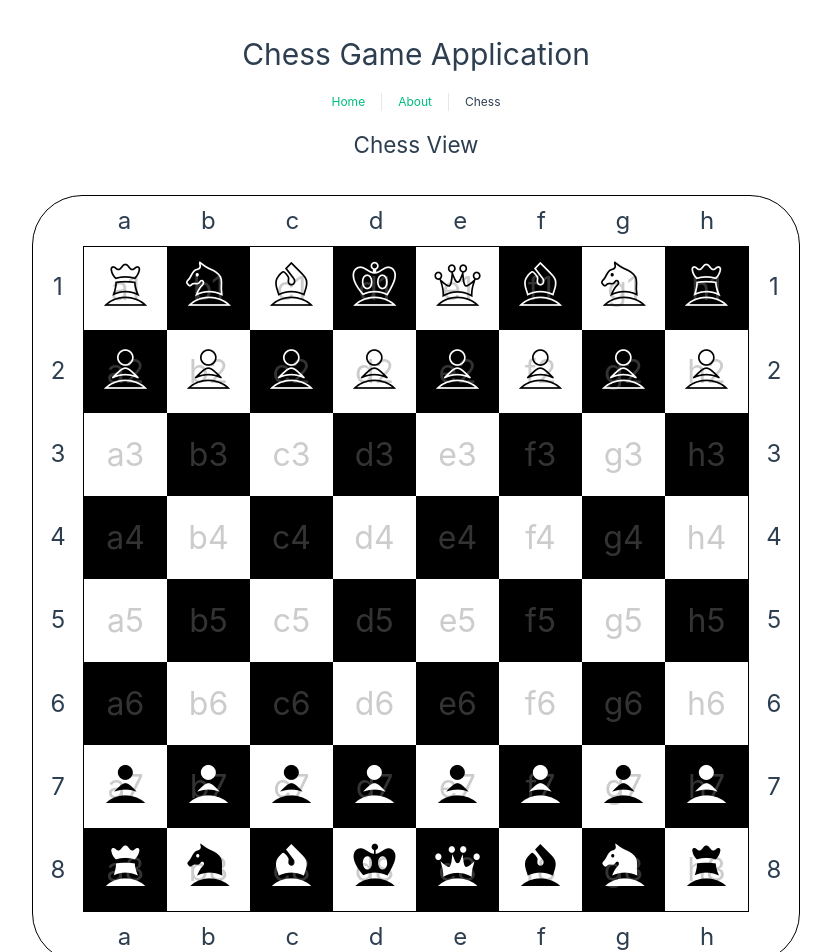
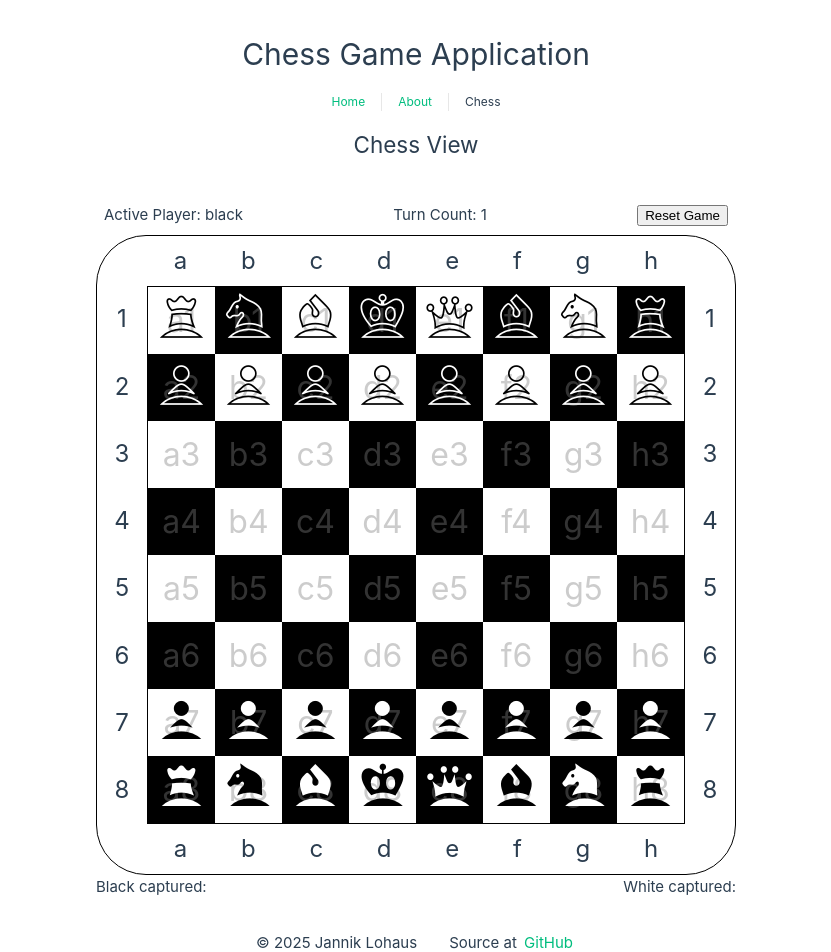
Before and after one commit to Iyashi/vue-chess, a Vue app: page /chess in a window 1280 px wide. Shown: the top 952 px of the page, without its empty margins (224-1055 px from the left). Built offline with nearby package versions, Linux system fonts and the light colour scheme; the HTML template or start-up script is replaced by a standard one.

Commit message:
Add game state: active player, turn counter and captured figures for black and white

```diff
--- a/src/components/chess/ChessGame.vue
+++ b/src/components/chess/ChessGame.vue
@@ -1,12 +1,19 @@
 <script lang="ts" setup>
 import { ref } from 'vue'
-import { createBoard } from '@/chess/board'
+import { createBoard, resetBoard } from '@/chess/board'
 import { getAxisIndicesForTile, type Tile } from '@/chess/tile'
 import {
+  MovedOnce,
+  isBlackFigure,
+  isWhiteFigure,
   isPawnFigure,
+  isEnemyFigure,
+  isRookFigure,
+  isKnightFigure,
+  isBishopFigure,
+  isQueenFigure,
+  isKingFigure,
   getFigureDesciption,
-  MovedOnce,
-  isEnemyFigure,
   type Figure,
 } from '@/chess/figure'
 import { calculateMovementPaths } from '@/chess/movement_map'
@@ -15,12 +22,19 @@ import ChessBoard from '@/components/chess/ChessBoard.vue'
 import ChessPromotionDialog from '@/components/chess/ChessPromotionDialog.vue'
 
 const board = ref(createBoard())
+const activePlayer = ref<'black' | 'white'>('black')
+const turnCount = ref(1)
+const blackCaptures = ref<Figure[]>([])
+const whiteCaptures = ref<Figure[]>([])
 
 function handleMove(fromTile: Tile, toTile: Tile) {
   if (fromTile === toTile) return // cannot move to same tile
 
   let movingFigure = board.value[fromTile]
   const targetFigure = board.value[toTile]
+
+  if (activePlayer.value !== 'black' && isBlackFigure(movingFigure)) return
+  if (activePlayer.value !== 'white' && isWhiteFigure(movingFigure)) return
 
   const movementPaths = calculateMovementPaths(board.value, fromTile)
   const [toX, toY] = getAxisIndicesForTile(toTile)
@@ -47,16 +61,24 @@ function handleMove(fromTile: Tile, toTile: Tile) {
     startPromotion(toTile, movingFigure)
   }
 
-  // lastly, move the figure to the new tile and update the board state
+  // update game state
   if (shouldMove) {
+    // update tiles / move figure
     board.value[fromTile] = 0
     board.value[toTile] = movingFigure = movingFigure | MovedOnce
+
+    // update captures array
     if (targetFigure) {
-      console.info('Captured', getFigureDesciption(targetFigure), 'at', toTile)
-    } else {
-      console.info('Moved to empty tile', toTile)
+      if (isBlackFigure(movingFigure)) {
+        blackCaptures.value.push(targetFigure)
+      } else {
+        whiteCaptures.value.push(targetFigure)
+      }
     }
-    // TODO: switch active player
+
+    // update other game state
+    activePlayer.value = isBlackFigure(movingFigure) ? 'white' : 'black'
+    turnCount.value++
   }
 }
 
@@ -73,21 +95,81 @@ function endPromotion(newFigure: Figure) {
   console.info('Promoting pawn on', promotion.value.tile, 'to', getFigureDesciption(newFigure))
   promotion.value = null
 }
+
+function getFigureType(
+  figure: Figure,
+): 'pawn' | 'rook' | 'bishop' | 'knight' | 'queen' | 'king' | 'invalid' {
+  if (isPawnFigure(figure)) {
+    return 'pawn'
+  } else if (isRookFigure(figure)) {
+    return 'rook'
+  } else if (isKnightFigure(figure)) {
+    return 'knight'
+  } else if (isBishopFigure(figure)) {
+    return 'bishop'
+  } else if (isQueenFigure(figure)) {
+    return 'queen'
+  } else if (isKingFigure(figure)) {
+    return 'king'
+  }
+  return 'invalid'
+}
+
+function resetGame() {
+  if (confirm('Are you sure you want to reset the game?')) {
+    resetBoard(board.value)
+  }
+}
 </script>
 
 <template>
   <div class="chess-game">
+    <section class="chess-info">
+      <p>Active Player: {{ activePlayer }}</p>
+      <p>Turn Count: {{ turnCount }}</p>
+      <button @click="resetGame">Reset Game</button>
+    </section>
+
     <ChessBoard :board="board" @move="handleMove" />
+
+    <section class="chess-captures">
+      <div class="black">
+        <p>Black captured:</p>
+        <ul>
+          <li v-for="(figure, index) in blackCaptures" :key="index">
+            <span
+              :class="['chess-figure white', getFigureType(figure)]"
+              :title="getFigureDesciption(figure)"
+            />
+          </li>
+        </ul>
+      </div>
+      <div class="white">
+        <p>White captured:</p>
+        <ul>
+          <li v-for="(figure, index) in whiteCaptures" :key="index">
+            <span
+              :class="['chess-figure black', getFigureType(figure)]"
+              :title="getFigureDesciption(figure)"
+            />
+          </li>
+        </ul>
+      </div>
+    </section>
 
     <ChessPromotionDialog v-if="promotion" :figure="promotion!.figure" @promote="endPromotion" />
   </div>
 </template>
 
 <style lang="scss" scoped>
+@use '@/assets/chess-font.scss' as chess-font;
+
 .chess-game {
   position: relative; // make promotion dialog overlay chess-game container
   width: 100%;
-  font-size: 2rem;
+  :deep(.chess-board-figure) {
+    font-size: 2rem;
+  }
   @media screen and (min-width: 640px) {
     width: 480px;
     :deep(.chess-board-figure) {
@@ -95,16 +177,52 @@ function endPromotion(newFigure: Figure) {
     }
   }
   @media screen and (min-width: 768px) {
-    width: 640px;
+    width: 560px;
     :deep(.chess-board-figure) {
       font-size: 3rem;
     }
   }
   @media screen and (min-width: 1024px) {
-    width: 768px;
+    width: 640px;
     :deep(.chess-board-figure) {
       font-size: 3.5rem;
     }
   }
 }
+
+.chess-info,
+.captures {
+  margin: 0.5rem;
+}
+
+.chess-info,
+.chess-captures,
+.chess-captures .black,
+.chess-captures .white,
+.chess-captures ul {
+  display: flex;
+  flex-flow: row wrap;
+  place-items: center;
+  justify-content: space-between;
+}
+
+.chess-captures {
+  p {
+    display: inline-block;
+  }
+  ul {
+    list-style-type: none;
+    padding: 0;
+  }
+}
+
+.chess-figure {
+  font-size: 2rem;
+  &.black {
+    @include chess-font.chess-figure-black;
+  }
+  &.white {
+    @include chess-font.chess-figure-white;
+  }
+}
 </style>
```
